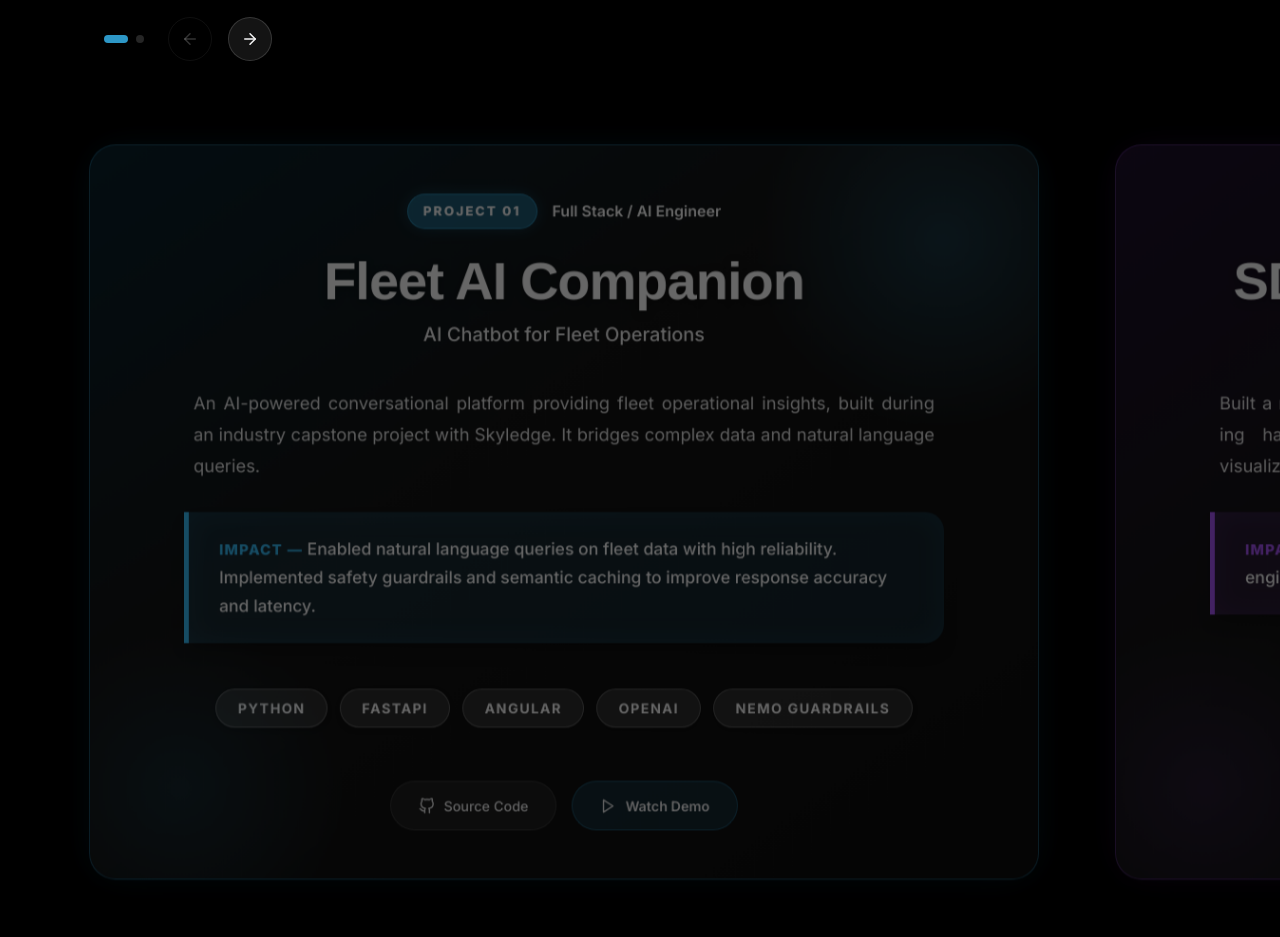
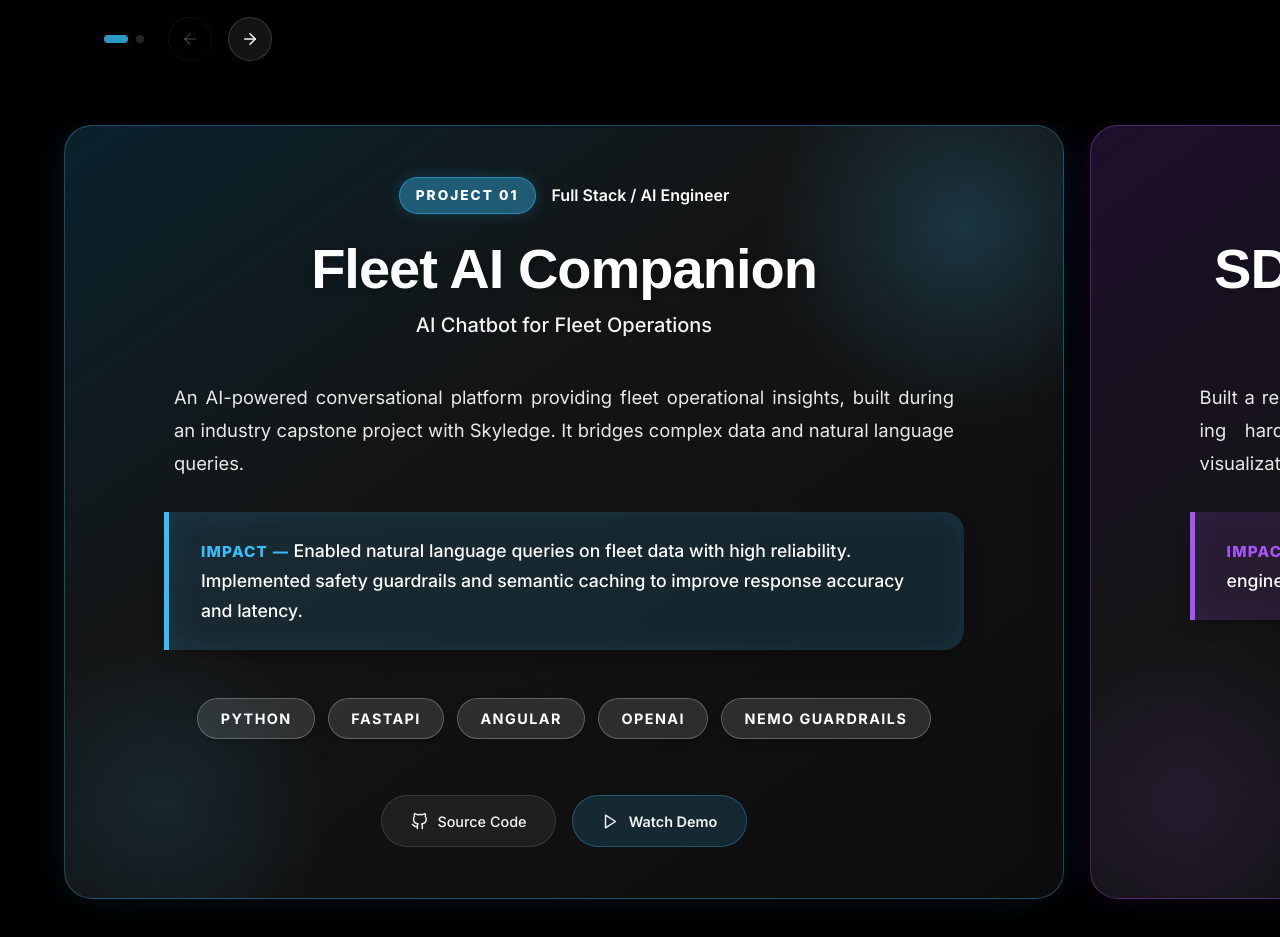
Before and after one commit to aashim06/AashimPersonalPortfolio, a Next.js app: page / in a window 1280 px wide. Shown: the part 1980-2917 px from the top of the page. Built offline with nearby package versions, Linux system fonts and the light colour scheme.

Commit message:
Fix: Remove permanent opacity:0.4 dimming on project slides — was the root cause of dull appearance

```diff
--- a/app/styles/style.css
+++ b/app/styles/style.css
@@ -625,13 +625,8 @@ ul {
     justify-content: center;
     padding: var(--space-2xl) 0;
 
-    /* Premium Carousel Motion */
-    transition: opacity var(--transition-normal), transform var(--transition-normal);
-    opacity: 0.4;
-    transform: scale(0.95);
-}
-
-.project-slide.is-active {
+    /* No dimming — all slides are full brightness */
+    transition: transform var(--transition-normal);
     opacity: 1;
     transform: scale(1);
 }
```
Also changed, not shown: 1 other file (tests, documents, lock files or other folders).
